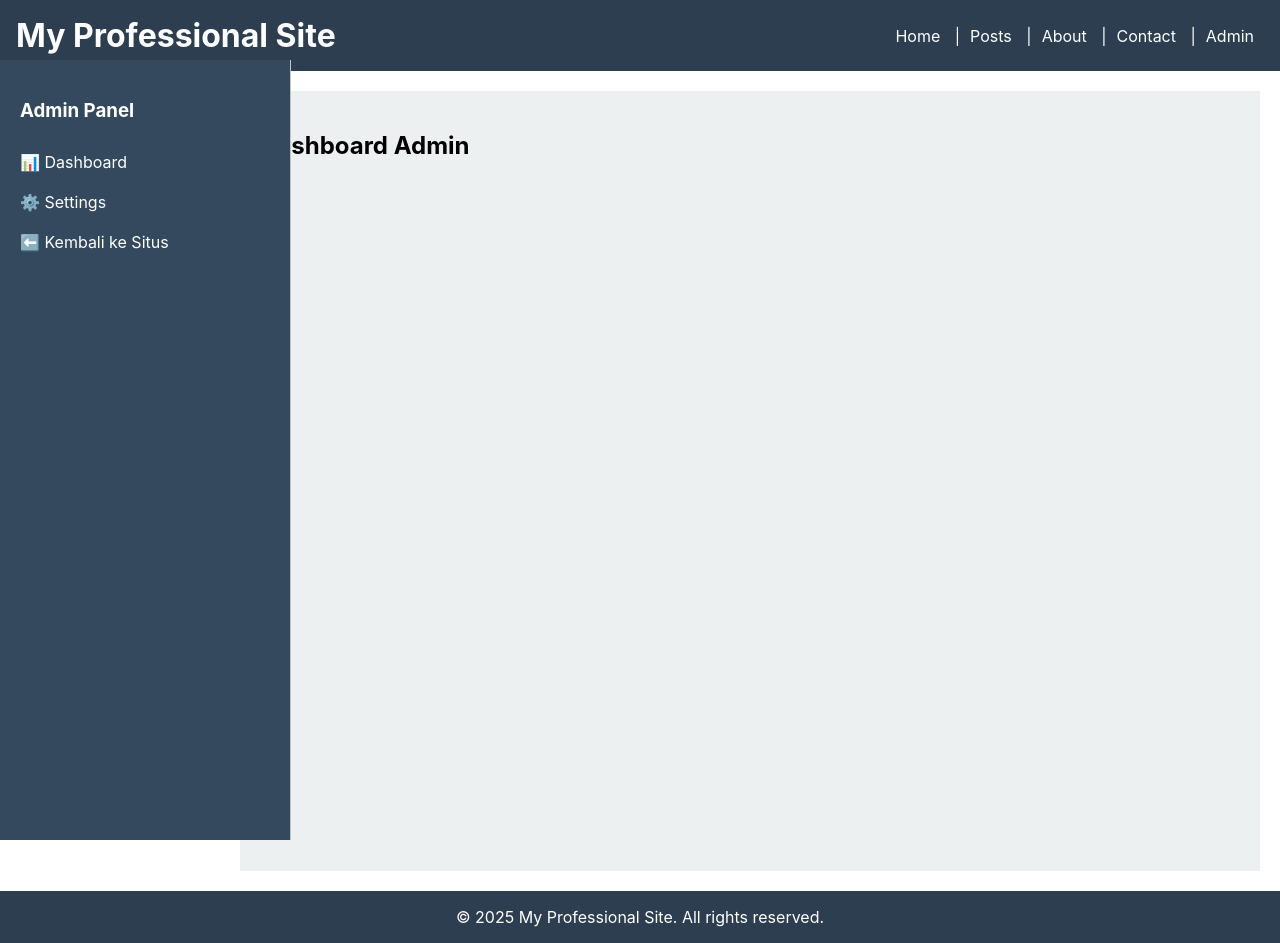
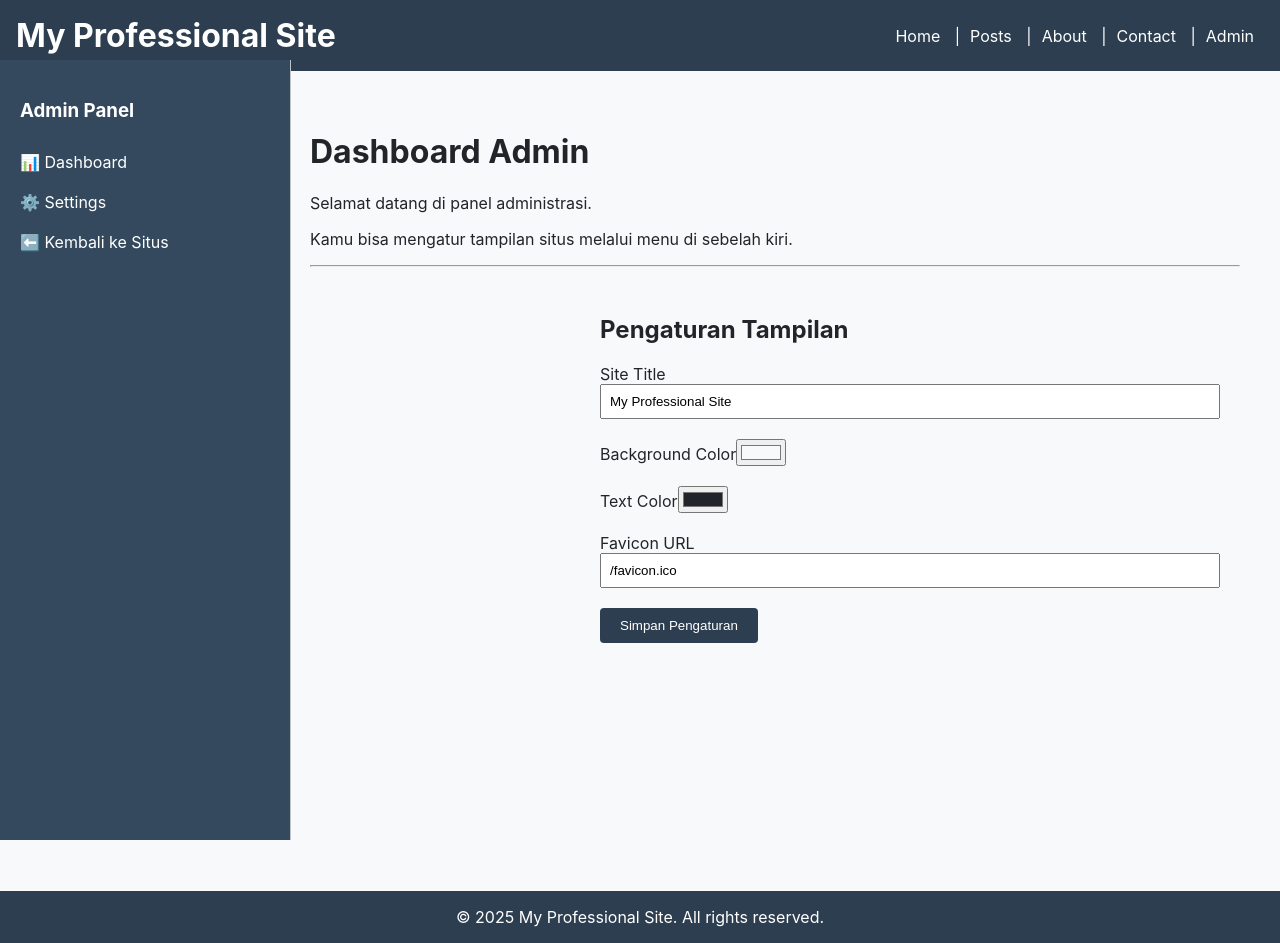
Before and after one commit to shin-meiri/main, a React (Create React App) app: page /admin/dashboard in a window 1280 px wide. Built offline with nearby package versions, Linux system fonts and the light colour scheme; no server answers; sample sign-in values are in the browser's storage.

Commit message:
Update Dashboard.jsx

```diff
--- a/src/pages/Admin/Dashboard.jsx
+++ b/src/pages/Admin/Dashboard.jsx
@@ -1,25 +1,55 @@
-import React from 'react';
-import { Outlet } from 'react-router-dom'; // untuk render halaman anak: settings, profile
+import React, { useState, useEffect } from 'react';
 import AdminSidebar from '../../components/AdminSidebar';
+import Settings from './Settings';
 
 const Dashboard = () => {
+  const [settings, setSettings] = useState({
+    siteTitle: 'My Professional Site',
+    bgColor: '#f8f9fa',
+    textColor: '#212529',
+    favicon: '/favicon.ico'
+  });
+
+  // Cek login
+  useEffect(() => {
+    const loggedIn = localStorage.getItem('adminLoggedIn');
+    if (loggedIn !== 'true') {
+      window.location.href = '/admin'; // Redirect ke login jika belum login
+      return;
+    }
+
+    const saved = localStorage.getItem('siteSettings');
+    if (saved) {
+      setSettings(JSON.parse(saved));
+    } else {
+      fetch('/settings.json')
+        .then(res => res.json())
+        .then(data => setSettings(data));
+    }
+  }, []);
+
+  // Terapkan setting
+  useEffect(() => {
+    document.body.style.backgroundColor = settings.bgColor;
+    document.body.style.color = settings.textColor;
+    document.title = settings.siteTitle;
+
+    const link = document.querySelector("link[rel='icon']");
+    if (link) link.href = settings.favicon;
+  }, [settings]);
+
   return (
-    <div style={{ display: 'flex' }}>
-      {/* Sidebar */}
+    <>
       <AdminSidebar />
+      <main style={{ marginLeft: '270px', padding: '20px', minHeight: 'calc(100vh - 60px)' }}>
+        <h1>Dashboard Admin</h1>
+        <p>Selamat datang di panel administrasi.</p>
+        <p>Kamu bisa mengatur tampilan situs melalui menu di sebelah kiri.</p>
 
-      {/* Main Content */}
-      <main style={{
-        marginLeft: '220px',
-        padding: '20px',
-        width: `calc(100% - 220px)`,
-        minHeight: 'calc(100vh - 60px)',
-        backgroundColor: '#ecf0f1'
-      }}>
-        <h2>Dashboard Admin</h2>
-        <Outlet /> {/* Render child route: Settings, Profile */}
+        <hr />
+        <Settings settings={settings} setSettings={setSettings} />
       </main>
-    </div>
+    </>
   );
 };
 
```
